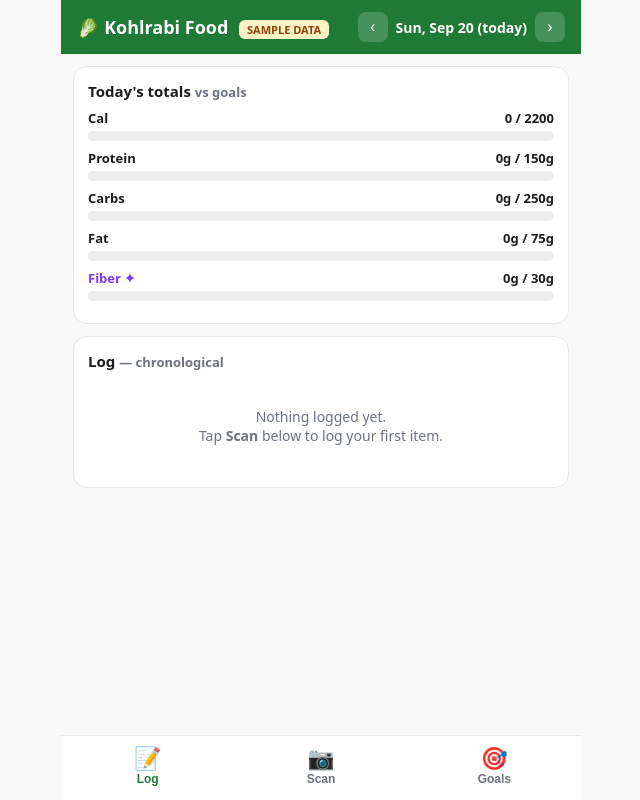
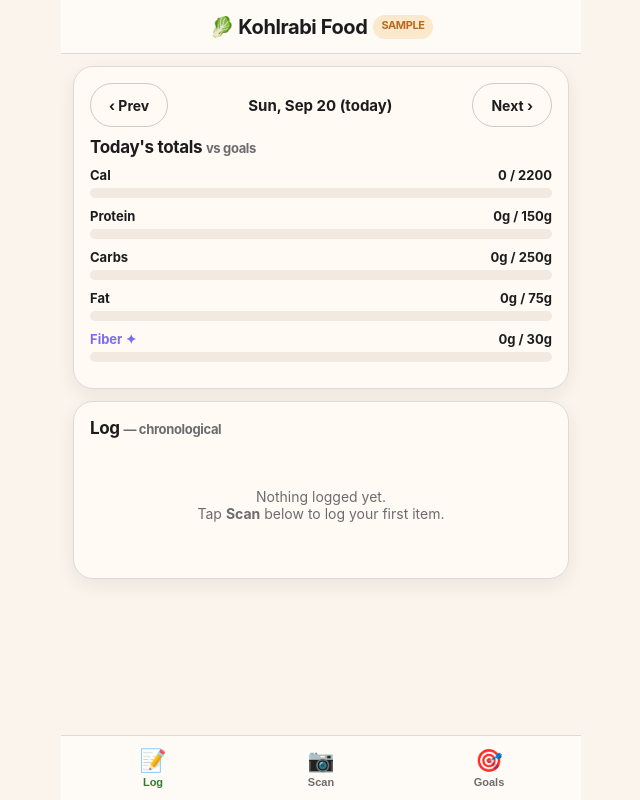
Before and after one commit to cruciferousgreens/kohlrabi-food, a website with bundled scripts: page index.html in a window 1280 px wide. Shown: the whole page, without its empty margins (319-959 px from the left). Built offline with nearby package versions, Linux system fonts and the light colour scheme.

Commit message:
v0.2: workout-app design language, prototype search, log date nav in-card

```diff
--- a/css/style.css
+++ b/css/style.css
@@ -1,75 +1,148 @@
-/* Kohlrabi Food — shared styles. Mobile-first, no build step. */
+/* Kohlrabi Food — exact design language of the Kohlrabi workout app.
+   Warm-paper light theme, pine accent, soft radii. No build step. */
 :root {
-  --green: #1e7a34;
-  --green-dark: #145a26;
+  --bg: #faf4ed;
+  --surface: #fffaf3;
+  --surface-2: #f2e9e1;
+  --surface-raised: #fffdf8;
   --ink: #1c1c1e;
-  --muted: #6b7280;
-  --line: #e5e7eb;
-  --bg: #f7f8f7;
-  --card: #ffffff;
-  --fiber: #7c3aed;
-  --danger: #c0392b;
+  --ink-strong: #000000;
+  --muted: #6c6c70;
+  --subtle: #8e8e93;
+  --line: #dfdad9;
+  --line-strong: #cecacd;
+  --accent: #2e7d32;
+  --accent-hover: #256429;
+  --accent-soft: #ddefdc;
+  --iris: #7c6cf0;
+  --iris-soft: #e6e2fd;
+  --danger: #d92d20;
+  --danger-soft: #fbe3e1;
+  --warning: #b86b20;
+  --gold-soft: #fae9cc;
+  --on-accent: #ffffff;
+  --focus-ring: rgba(46,125,50,.22);
+  --shadow-color: rgba(28,28,30,.10);
+  --shadow-soft-color: rgba(28,28,30,.07);
+  --backdrop: rgba(0,0,0,.32);
+  --nav-bg: rgba(255,253,248,.82);
+  --shadow: 0 14px 34px var(--shadow-color);
+  --shadow-soft: 0 6px 18px var(--shadow-soft-color);
+  --radius-sm: 14px;
+  --radius-md: 20px;
+  --radius-lg: 22px;
+  --font-sans: -apple-system, BlinkMacSystemFont, "Segoe UI", Roboto, "Helvetica Neue", Arial, sans-serif;
 }
 * { box-sizing: border-box; }
+html, body { margin: 0; padding: 0; }
 body {
-  margin: 0;
-  font-family: system-ui, -apple-system, "Segoe UI", sans-serif;
+  font-family: var(--font-sans);
   background: var(--bg);
   color: var(--ink);
   -webkit-text-size-adjust: 100%;
 }
-.app { max-width: 520px; margin: 0 auto; min-height: 100dvh; display: flex; flex-direction: column; }
+.app { max-width: 520px; margin: 0 auto; min-height: 100dvh; }
+
+/* ===== Top bar (fixed, translucent, iOS-26-safe) ===== */
 header.topbar {
-  position: sticky; top: 0; z-index: 10;
-  background: var(--green); color: #fff;
-  padding: 12px 16px; font-weight: 700; font-size: 18px;
-  display: flex; align-items: center; justify-content: space-between;
+  position: fixed; top: 0; left: 0; right: 0; z-index: 30;
+  max-width: 520px; margin: 0 auto;
+  height: calc(54px + env(safe-area-inset-top));
+  padding: env(safe-area-inset-top) 4px 0;
+  display: grid; grid-template-columns: auto minmax(0,1fr) auto; align-items: center;
+  border-bottom: 1px solid var(--line);
+  background-color: var(--bg);
+  background-image: linear-gradient(var(--nav-bg), var(--nav-bg));
+  -webkit-backdrop-filter: blur(20px) saturate(1.6);
+  backdrop-filter: blur(20px) saturate(1.6);
 }
-header.topbar .date-nav { display: flex; align-items: center; gap: 8px; font-size: 14px; font-weight: 600; }
+header.topbar .title {
+  position: absolute; left: 0; right: 0; top: env(safe-area-inset-top); bottom: 0;
+  display: flex; align-items: center; justify-content: center;
+  margin: 0; padding: 0 56px;
+  font-size: 20px; font-weight: 750; letter-spacing: -.02em;
+  white-space: nowrap; overflow: hidden; text-overflow: ellipsis; pointer-events: none;
+}
+header.topbar .date-nav { grid-column: 3; display: flex; align-items: center; gap: 2px; padding-right: 4px; }
 header.topbar .date-nav button {
-  background: rgba(255,255,255,.18); border: 0; color: #fff; border-radius: 8px;
-  width: 30px; height: 30px; font-size: 16px; cursor: pointer;
+  display: grid; place-items: center; width: 44px; height: 44px;
+  border: 0; border-radius: 12px; background: transparent; color: var(--ink);
+  font-size: 22px; cursor: pointer;
 }
-main { flex: 1; padding: 12px 12px 84px; }
+header.topbar .date-nav #date-label { font-size: 13px; font-weight: 700; color: var(--muted); white-space: nowrap; }
+
+/* ===== Bottom nav (fixed, translucent) ===== */
+nav.tabs {
+  position: fixed; left: 0; right: 0; bottom: 0; z-index: 20;
+  max-width: 520px; margin: 0 auto;
+  display: grid; grid-template-columns: repeat(3, 1fr);
+  padding: 6px 8px calc(6px + env(safe-area-inset-bottom));
+  border-top: 1px solid var(--line);
+  background-color: var(--bg);
+  background-image: linear-gradient(var(--nav-bg), var(--nav-bg));
+  -webkit-backdrop-filter: blur(20px) saturate(1.6);
+  backdrop-filter: blur(20px) saturate(1.6);
+}
+nav.tabs button {
+  border: 0; background: none; padding: 6px 0; cursor: pointer;
+  color: var(--muted); font-size: 11px; font-weight: 700;
+  display: flex; flex-direction: column; align-items: center; gap: 2px;
+}
+nav.tabs button .ico { font-size: 22px; }
+nav.tabs button.active { color: var(--accent); }
+
+main { padding: calc(54px + env(safe-area-inset-top) + 12px) 12px calc(96px + env(safe-area-inset-bottom)); }
 .tab { display: none; }
 .tab.active { display: block; }
 
-nav.tabs {
-  position: fixed; bottom: 0; left: 0; right: 0; z-index: 10;
-  background: var(--card); border-top: 1px solid var(--line);
-  display: flex; max-width: 520px; margin: 0 auto;
+/* ===== Cards ===== */
+.card {
+  background: var(--surface);
+  border: 1px solid var(--line);
+  border-radius: var(--radius-md);
+  box-shadow: var(--shadow-soft);
+  padding: 16px;
+  margin-bottom: 12px;
 }
-nav.tabs button {
-  flex: 1; border: 0; background: none; padding: 10px 0 14px; font-size: 12px;
-  color: var(--muted); cursor: pointer; font-weight: 600;
-}
-nav.tabs button .ico { font-size: 22px; display: block; }
-nav.tabs button.active { color: var(--green); }
-
-.card {
-  background: var(--card); border: 1px solid var(--line); border-radius: 14px;
-  padding: 14px; margin-bottom: 12px;
-}
-.card h3 { margin: 0 0 8px; font-size: 15px; }
+.card h3 { margin: 0 0 10px; font-size: 17px; font-weight: 700; letter-spacing: -.02em; }
 .muted { color: var(--muted); font-size: 13px; }
 
+/* ===== Buttons ===== */
 .btn {
-  display: inline-block; border: 0; border-radius: 12px; cursor: pointer;
-  background: var(--green); color: #fff; font-weight: 700; font-size: 16px;
-  padding: 14px 18px; width: 100%;
+  display: inline-block; width: 100%;
+  min-height: 52px; padding: 0 22px;
+  border: 0; border-radius: 999px;
+  background: var(--accent); color: var(--on-accent);
+  font-family: var(--font-sans); font-size: 16px; font-weight: 700;
+  cursor: pointer;
 }
-.btn:active { background: var(--green-dark); }
-.btn.secondary { background: #eef2ee; color: var(--green-dark); }
-.btn.small { width: auto; padding: 8px 14px; font-size: 14px; }
+.btn:active { background: var(--accent-hover); }
+.btn.secondary {
+  background: var(--surface); color: var(--ink);
+  border: 1px solid var(--line-strong);
+}
+.btn.secondary:active { background: var(--surface-2); }
+.btn.small { width: auto; min-height: 44px; padding: 0 18px; font-size: 14px; white-space: nowrap; }
 
-.scan-hero { text-align: center; padding: 18px 14px; }
-.scan-hero .big { font-size: 64px; }
-.viewfinder-wrap { position: relative; border-radius: 14px; overflow: hidden; background: #000; }
+/* ===== Forms ===== */
+label.field { display: block; color: var(--muted); font-size: 12px; font-weight: 700; margin: 12px 0 6px; }
+input[type=text], input[type=number], input[type=tel], select {
+  width: 100%; min-height: 44px; padding: 0 12px;
+  font-size: 16px; font-family: var(--font-sans); color: var(--ink);
+  border: 1px solid var(--line); border-radius: var(--radius-sm);
+  background: var(--surface-raised); outline: none;
+}
+input:focus, select:focus { border-color: var(--accent); box-shadow: 0 0 0 3px var(--focus-ring); }
+.row { display: flex; gap: 8px; align-items: center; }
+.row.between { justify-content: space-between; }
+
+/* ===== Scan ===== */
+.scan-hero { text-align: center; }
+.scan-hero .big { font-size: 56px; }
+.scan-hero h3 { margin: 6px 0 4px; }
+.viewfinder-wrap { position: relative; border-radius: var(--radius-sm); overflow: hidden; background: #000; }
 video.viewfinder { width: 100%; display: block; aspect-ratio: 4/3; object-fit: cover; }
-.scan-frame {
-  position: absolute; inset: 0; pointer-events: none;
-  display: flex; align-items: center; justify-content: center;
-}
+.scan-frame { position: absolute; inset: 0; pointer-events: none; display: flex; align-items: center; justify-content: center; }
 .scan-frame::before {
   content: ""; width: 70%; height: 34%;
   border: 3px solid rgba(255,255,255,.9); border-radius: 12px;
@@ -79,59 +152,70 @@ video.viewfinder { width: 100%; display: block; aspect-ratio: 4/3; object-fit: c
   position: absolute; left: 0; right: 0; bottom: 8px; text-align: center;
   color: #fff; font-size: 13px; font-weight: 600; text-shadow: 0 1px 3px #000;
 }
-.row { display: flex; gap: 8px; align-items: center; }
-.row.between { justify-content: space-between; }
-input[type=text], input[type=number], input[type=tel], select {
-  width: 100%; font-size: 16px; padding: 12px; border: 1px solid var(--line);
-  border-radius: 10px; background: #fff; color: var(--ink);
-}
-label.field { display: block; font-size: 13px; font-weight: 600; color: var(--muted); margin: 10px 0 4px; }
 
+/* ===== Log ===== */
 .entry { display: flex; justify-content: space-between; align-items: center; padding: 10px 2px; border-bottom: 1px solid var(--line); }
 .entry:last-child { border-bottom: 0; }
-.entry .name { font-weight: 600; font-size: 14px; }
-.entry .amt { font-size: 12px; color: var(--muted); }
-.entry .macros { font-size: 12px; color: var(--muted); text-align: right; white-space: nowrap; }
-.entry .del { border: 0; background: none; color: var(--danger); font-size: 18px; cursor: pointer; padding: 4px 8px; }
-
-.goalbar { margin: 8px 0; }
-.goalbar .lbl { display: flex; justify-content: space-between; font-size: 13px; font-weight: 600; margin-bottom: 4px; }
-.goalbar .lbl .fiber-tag { color: var(--fiber); }
-.goalbar .track { height: 10px; background: #ececec; border-radius: 6px; overflow: hidden; }
-.goalbar .fill { height: 100%; background: var(--green); border-radius: 6px; transition: width .2s; }
-.goalbar .fill.fiber { background: var(--fiber); }
+.entry .name { font-weight: 700; font-size: 14px; letter-spacing: -.01em; }
+.entry .amt { font-size: 12px; color: var(--muted); margin-top: 2px; }
+.entry .macros { font-size: 12px; color: var(--muted); text-align: right; white-space: nowrap; line-height: 1.5; }
+.entry .del {
+  border: 0; background: none; color: var(--danger);
+  font-size: 20px; cursor: pointer; padding: 4px 8px; min-width: 44px; min-height: 44px;
+}
+.goalbar { margin: 10px 0; }
+.goalbar .lbl { display: flex; justify-content: space-between; font-size: 13px; font-weight: 700; margin-bottom: 5px; }
+.goalbar .lbl .fiber-tag { color: var(--iris); }
+.goalbar .track { height: 10px; background: var(--surface-2); border-radius: 6px; overflow: hidden; }
+.goalbar .fill { height: 100%; background: var(--accent); border-radius: 6px; transition: width .2s; }
+.goalbar .fill.fiber { background: var(--iris); }
 .goalbar.over .fill { background: var(--danger); }
 
-.stepper { display: flex; align-items: center; gap: 12px; justify-content: center; margin: 12px 0; }
-.stepper button {
-  width: 44px; height: 44px; border-radius: 50%; border: 1px solid var(--line);
-  background: #fff; font-size: 22px; cursor: pointer;
-}
-.stepper .val { font-size: 20px; font-weight: 700; min-width: 90px; text-align: center; }
-
+/* ===== Product sheet (bottom sheet dialog) ===== */
 .sheet-backdrop {
-  position: fixed; inset: 0; background: rgba(0,0,0,.45); z-index: 20;
+  position: fixed; inset: 0; z-index: 40;
+  background: var(--backdrop);
   display: flex; align-items: flex-end; justify-content: center;
 }
 .sheet {
-  background: #fff; border-radius: 18px 18px 0 0; width: 100%; max-width: 520px;
-  max-height: 88dvh; overflow-y: auto; padding: 18px 16px 28px;
+  background: var(--surface); color: var(--ink);
+  border-radius: var(--radius-lg) var(--radius-lg) 0 0;
+  width: 100%; max-width: 520px; max-height: 88dvh; overflow-y: auto;
+  padding: 20px 18px calc(28px + env(safe-area-inset-bottom));
+  box-shadow: 0 24px 70px var(--focus-ring);
 }
-.sheet h2 { margin: 0 0 2px; font-size: 18px; }
+.sheet h2 { margin: 0 0 4px; font-size: 22px; font-weight: 700; letter-spacing: -.02em; }
 .sheet .brand { color: var(--muted); font-size: 13px; margin-bottom: 10px; }
 .macro-grid { display: grid; grid-template-columns: repeat(5, 1fr); gap: 6px; margin: 12px 0; }
-.macro-grid .m { background: var(--bg); border-radius: 10px; padding: 8px 4px; text-align: center; }
-.macro-grid .m .v { font-weight: 800; font-size: 15px; }
-.macro-grid .m .k { font-size: 10px; color: var(--muted); font-weight: 600; }
-.macro-grid .m.fiber { outline: 2px solid var(--fiber); }
-.macro-grid .m.fiber .k { color: var(--fiber); }
-details.nutrients { margin-top: 8px; font-size: 13px; }
-details.nutrients summary { cursor: pointer; font-weight: 600; color: var(--green-dark); padding: 6px 0; }
-.nut-row { display: flex; justify-content: space-between; padding: 5px 0; border-bottom: 1px solid var(--line); }
+.macro-grid .m { background: var(--surface-2); border-radius: var(--radius-sm); padding: 9px 4px; text-align: center; }
+.macro-grid .m .v { font-weight: 800; font-size: 15px; letter-spacing: -.01em; }
+.macro-grid .m .k { font-size: 10px; color: var(--muted); font-weight: 700; margin-top: 2px; }
+.macro-grid .m.fiber { outline: 2px solid var(--iris); background: var(--iris-soft); }
+.macro-grid .m.fiber .k { color: var(--iris); }
+.stepper { display: flex; align-items: center; gap: 14px; justify-content: center; margin: 14px 0; }
+.stepper button {
+  width: 44px; height: 44px; border-radius: 50%;
+  border: 1px solid var(--line-strong); background: var(--surface);
+  color: var(--ink); font-size: 22px; cursor: pointer;
+}
+.stepper .val { font-size: 19px; font-weight: 800; min-width: 96px; text-align: center; letter-spacing: -.01em; }
+details.nutrients { margin-top: 10px; font-size: 13px; }
+details.nutrients summary { cursor: pointer; font-weight: 700; color: var(--accent); padding: 8px 0; }
+.nut-row { display: flex; justify-content: space-between; padding: 6px 0; border-bottom: 1px solid var(--line); }
 
-.diag { font-family: ui-monospace, monospace; font-size: 12px; background: #111; color: #9f9; border-radius: 10px; padding: 10px; white-space: pre-wrap; word-break: break-all; }
+/* ===== Tags / badges ===== */
 .sample-badge {
-  display: inline-block; background: #fef3c7; color: #92400e; font-size: 11px; font-weight: 700;
-  border-radius: 6px; padding: 2px 8px; margin-left: 6px; vertical-align: middle;
+  display: inline-block; min-height: 24px; padding: 3px 8px; border-radius: 999px;
+  background: var(--gold-soft); color: var(--warning);
+  font-size: 11px; font-weight: 700; vertical-align: middle; margin-left: 6px;
 }
-.empty { text-align: center; color: var(--muted); padding: 28px 12px; font-size: 14px; }
+.empty { padding: 40px 20px; text-align: center; color: var(--muted); font-size: 14px; }
+.empty strong { display: block; color: var(--ink); font-size: 20px; font-weight: 700; margin-bottom: 8px; letter-spacing: -.02em; }
+
+/* ===== Prototype diagnostics ===== */
+.diag {
+  font-family: ui-monospace, SFMono-Regular, monospace; font-size: 12px;
+  background: #1c1c1e; color: #9fe8a9; border-radius: var(--radius-sm);
+  padding: 12px; white-space: pre-wrap; word-break: break-all;
+  max-height: 260px; overflow-y: auto;
+}
--- a/index.html
+++ b/index.html
@@ -12,18 +12,18 @@
 <body>
 <div class="app">
   <header class="topbar">
-    <span>🥬 Kohlrabi Food <span class="sample-badge">SAMPLE DATA</span></span>
-    <span class="date-nav">
-      <button id="date-prev" aria-label="Previous day">‹</button>
-      <span id="date-label"></span>
-      <button id="date-next" aria-label="Next day">›</button>
-    </span>
+    <h1 class="title">🥬 Kohlrabi Food<span class="sample-badge">SAMPLE</span></h1>
   </header>
 
   <main>
     <!-- LOG -->
     <section class="tab active" id="tab-log">
       <div class="card">
+        <div class="row between" style="margin-bottom:10px">
+          <button class="btn small secondary" id="date-prev" aria-label="Previous day">‹ Prev</button>
+          <strong id="date-label" style="font-size:15px"></strong>
+          <button class="btn small secondary" id="date-next" aria-label="Next day">Next ›</button>
+        </div>
         <h3>Today's totals <span class="muted">vs goals</span></h3>
         <div id="rollup"></div>
       </div>
```
Also changed, not shown: js/prototype.js (+21 -1 lines), prototype/index.html (+9 -1 lines).
